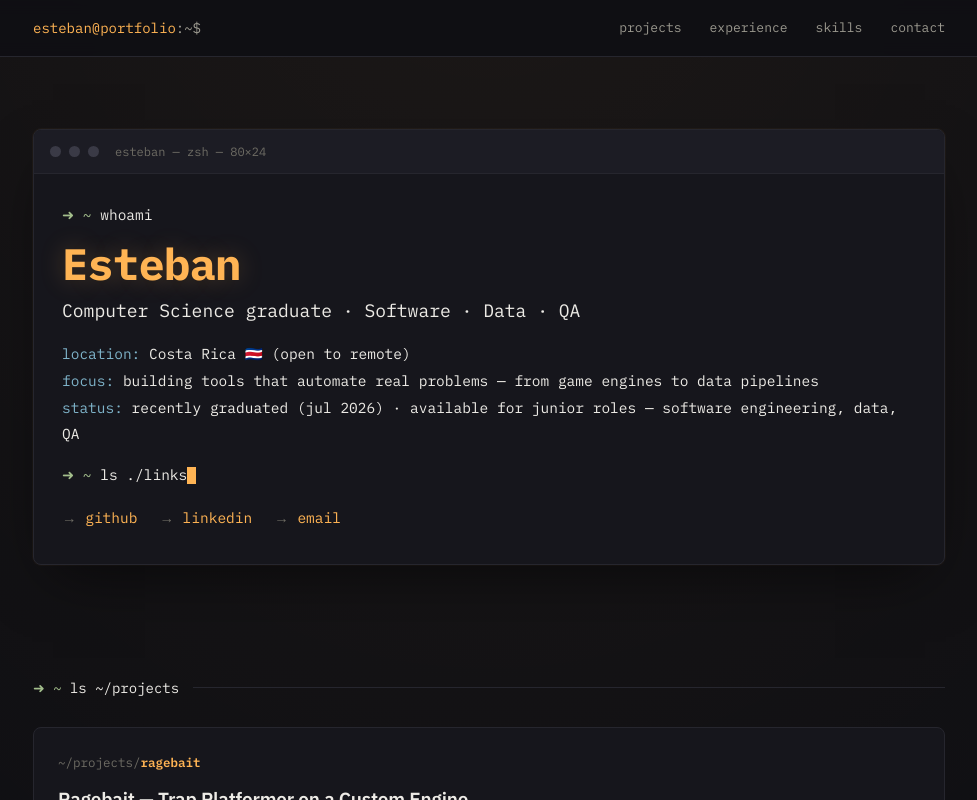
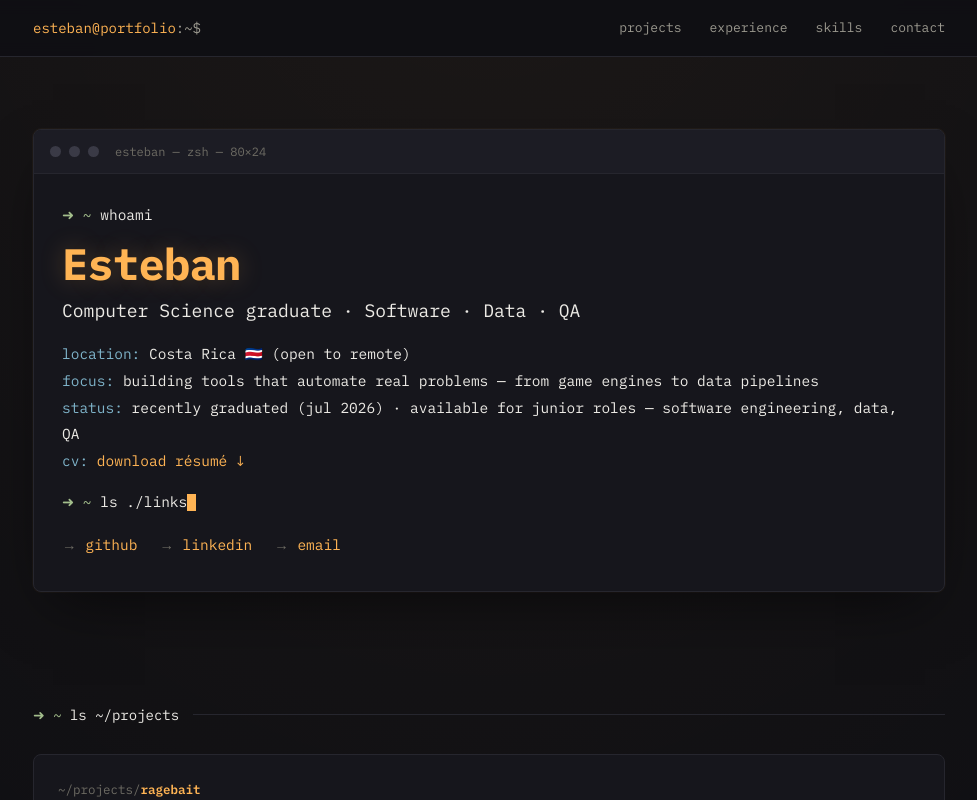
Before and after one commit to Esteban-PG/Personal_Portfolio, a Next.js app: page / in a window 1280 px wide. Shown: the top 800 px of the page, without its empty margins (151-1128 px from the left). Built offline with nearby package versions, Linux system fonts and the light colour scheme.

Commit message:
feat: implement CV download

```diff
--- a/components/Hero.js
+++ b/components/Hero.js
@@ -67,7 +67,7 @@ export default function Hero() {
     }
   }, [])
 
-  const { name, role, meta, links } = profile
+  const { name, role, meta, links, cv } = profile
 
   return (
     <header>
@@ -96,6 +96,14 @@ export default function Hero() {
                     <span className="v">{line.value}</span>
                   </div>
                 ))}
+                {cv && (
+                  <div className="out">
+                    <span className="k">cv:</span>{" "}
+                    <a href={cv} download="Esteban_Chaves_Obando_CV.pdf">
+                      download résumé ↓
+                    </a>
+                  </div>
+                )}
               </div>
             )}
 
```
Also changed, not shown: lib/content.js, 1 other file (tests, documents, lock files or other folders).
